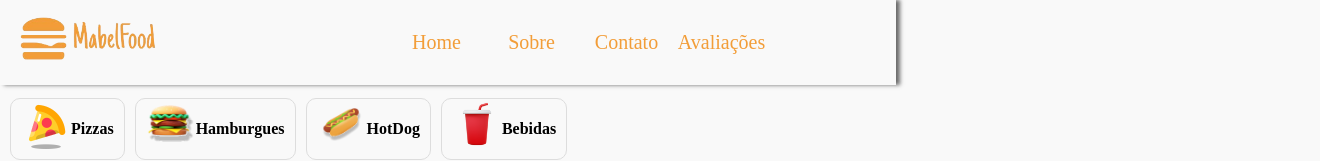
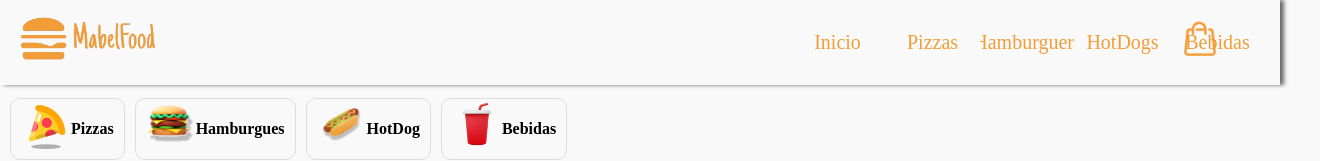
Before and after one commit to MateusProDev/MabelFood, a React (Create React App) app: page / in a window 1280 px wide. Shown: the top 161 px of the page, 1320 px wide, since content can reach past the window. Built offline with nearby package versions, Linux system fonts and the light colour scheme.

Commit message:
add logica da mensagem do carrinho para o whatssap

```diff
--- a/src/components/NavBar.css
+++ b/src/components/NavBar.css
@@ -1,4 +1,3 @@
-/* ... (seus estilos existentes) */
 body {
   margin: 0;
   padding: 0;
@@ -6,12 +5,15 @@ body {
   overflow-x: hidden;
   background-color: #bdc3ff;
 }
+
 .logo-container img {
   width: 150px;
 }
+
 .logo-container img:hover {
   transform: scale(1.05);
 }
+
 .navbar {
   display: flex;
   justify-content: space-between;
@@ -20,7 +22,9 @@ body {
   color: #fff;
   box-shadow: 4px 0 4px #333333b8;
   padding: 5px 15px;
+  position: relative;
 }
+
 .nav-links {
   display: flex;
   padding: 0;
@@ -29,21 +33,21 @@ body {
 
 .navbar li {
   display: flex;
-  flex-direction: column; /* Para centralizar verticalmente */
+  flex-direction: column;
   align-items: center;
   margin: 0;
   width: 95px;
-  overflow: hidden; /* Evita que o texto ultrapasse o tamanho do li */
+  overflow: hidden;
 }
 
 .navbar li a {
   text-decoration: none;
-  font-size: 20px; /* Tamanho original */
+  font-size: 20px;
   color: #f29d38;
   display: flex;
   text-align: center;
-  align-items: center; /* Centralizar verticalmente o texto */
-  height: 100%; /* Preenche toda a altura do li */
+  align-items: center;
+  height: 100%;
 }
 
 .navbar li a:hover {
@@ -54,9 +58,11 @@ body {
 .nav-links-mobile {
   display: none;
 }
+
 .social-links {
   display: flex;
 }
+
 .social-links-icon {
   display: flex;
   padding: 0;
@@ -66,6 +72,7 @@ body {
 .van-links ul {
   display: flex;
 }
+
 .menu-icon {
   display: none; /* Inicialmente esconda o ícone do menu em telas maiores */
   cursor: pointer;
@@ -80,75 +87,61 @@ body {
   transition: 0.4s;
 }
 
+.boxCar {
+  cursor: pointer;
+  position: absolute;
+  right: 20px;
+  top: 50%;
+  transform: translateY(-50%);
+}
+
+.cart-icon {
+  width: 40px;
+  transition: transform 0.3s ease-in-out;
+}
+
+.cart-icon:hover {
+  transform: scale(1.1);
+}
+
 /* Estilos responsivos */
 @media (max-width: 768px) {
   .menu-icon {
-    display: block; /* Mostrar o ícone do menu em telas menores */
+    display: block !important; /* Mostrar o ícone do menu em telas menores */
+    padding: 0;
   }
-  .boxCar {
-    display: flex;
-    align-items: center;
-  }
-  .boxCar img {
-    width: 40px;
-    padding-right: 15px;
-  }
-  .boxCar img:hover {
-    transform: scale(1.05);
-  }
+
   .nav-links,
   .social-links {
     display: none; /* Ocultar links de navegação inicialmente em telas menores */
     flex-direction: column;
-    /* Adiciona uma transição suave para a propriedade opacity */
     opacity: 0;
     transition: opacity 1s ease-out;
     position: absolute;
-    top: 86px; /* Ajuste conforme necessário */
+    top: 60px; /* Ajuste conforme necessário */
     left: 0;
     width: 100%;
     padding: 10px;
     box-shadow: 4px 4px 4px rgba(0, 0, 0, 0.1);
     z-index: 1;
   }
-  .nav-links {
-    display: none;
+
+  .nav-links.open {
+    display: flex; /* Mostrar links quando o menu estiver aberto */
+    opacity: 1; /* Torna os links visíveis */
+    background-color: #f9f9f9;
   }
+
   .navbar li {
-    display: flex;
+    display: block;
+    margin: 5px 10px 5px 20px;
+    padding: 5px;
   }
-  .navbar li a {
-    text-align: left;
-    width: 50px;
-  }
+
   .nav-links-mobile {
     display: block;
-    margin: 20px 0 0 -70px;
-    text-align: center;
-  }
-  .nav-links-mobile li {
-    width: 150px;
-    height: 10px;
-    font-size: 22px;
-    font-family: Helvetica, sans-serif;
-    padding: 20px 5px;
-    text-align: left;
   }
 
-  .nav-links-mobile li a {
-    text-decoration: none;
-    color: #f29d38;
-    text-align: left;
-  }
-  .nav-links-mobile li a:hover {
-    text-decoration: none;
-    color: #8c0000;
-  }
-  .social-links-icon {
-    position: absolute;
-    bottom: 30px;
-    margin-left: 20px;
-  }
   .social-links.open {
     display: flex; /* Mostrar links quando o menu estiver aberto */
     opacity: 1; /* Torna os links visíveis */
@@ -165,25 +158,31 @@ body {
   .menu-line:nth-child(3).open {
     transform: rotate(45deg) translate(-5px, -6px);
   }
+}
+
 /* Estilos específicos para o carrinho */
+.boxCar{
+  margin-right: 40px;
+}
 .carinho_compras {
   background-color: #ffffff;
+  margin: 0;
   padding: 20px;
   color: #f29d38;
   position: absolute;
-    top: 212px; /* Posição apropriada para que o carrinho apareça abaixo do cabeçalho */
+  top: -10px; /* Posição apropriada para que o carrinho apareça abaixo do cabeçalho */
   right: 0;
-    width: 100%;
+  left: 0;
+  width: 100%; /* Defina uma largura apropriada para o carrinho */
   box-shadow: 0px 5px 2px rgba(0, 0, 0, 0.1);
   border-radius: 5px;
   transition: transform 0.3s ease-in-out;
-    transform: translateY(
-      -100%
-    ); /* Inicialmente, o carrinho estará escondido acima do cabeçalho */
+  transform: translateY(-100%); /* Inicialmente, o carrinho estará escondido acima do cabeçalho */
+  z-index: 1;
 }
 
 .carinho_compras.open {
-    transform: translateY(0); /* Mostra o carrinho quando estiver aberto */
+  transform: translateY(100px); /* Mostra o carrinho quando estiver aberto */
 }
 
 .carrinho-itens {
@@ -192,12 +191,34 @@ body {
 }
 
 .total-carrinho {
-    margin-top: 10px;
+  margin: 20px 400px 10px 0;
+  box-sizing: border-box;
   text-align: center;
+  font-size: 22px;
+  color: #8c0000;
 }
 
 .total-carrinho strong {
   font-weight: bold;
 }
+#titleCar{
+  margin-top: -10px;
+  font-size: 22px;
+  color: #333;
+}
+.priceCar{
+  font-size: 20px;
+  padding: 10px;
+}
+.btnCar{
+  padding: 7px 10px;
+  border: none;
+  background-color: #f29d38;
+  color: #f9f9f9;
+  border-radius: 5px;
+}
+.btnCar:hover{
+  transform: scale(1.05);
+  background-color: #8c0000;
 
 }
--- a/src/components/NavBar.jsx
+++ b/src/components/NavBar.jsx
@@ -11,45 +11,53 @@ const NavBar = ({ cart, total }) => {
     setCartOpen(false); // Fecha o carrinho quando o menu é aberto
   };
 
+  const handleCartToggle = () => {
+    setCartOpen(!isCartOpen);
+    setMenuOpen(false); // Fecha o menu quando o carrinho é aberto
+  };
+
+  const handleFinalizePurchase = () => {
+    const message = cart.map(item => `${item.name} - R$${item.price.toFixed(2)}`).join("\n");
+    const totalValue = Number(total).toFixed(2); // Corrigido para garantir que total seja um número
+    const whatsappMessage = `Pedido:\n${message}\n\nTotal: R$${totalValue}`;
+    const whatsappUrl = `https://api.whatsapp.com/send?phone=5585991470709&text=${encodeURIComponent(whatsappMessage)}`;
+    window.open(whatsappUrl, "_blank");
+  };
+
   return (
     <nav className={`navbar ${isMenuOpen ? "open" : ""}`}>
       <div className="logo-container">
         <img src="./img/Logo.png" alt="Logo" className="logo" />
       </div>
-      <div className="boxCar">
-
-        <div className="menu-icon" onClick={handleMenuToggle}>
-          <img
-          src="./img/ShoppingBag.png"
-          alt="CAR"
-        />
-        </div>
-      </div>
       <ul className={`nav-links ${isMenuOpen ? "open" : ""}`}>
         <li>
-          <Link to="/">Home</Link>
+          <Link to="/">Inicio</Link>
         </li>
         <li>
-          <Link to="/about">Sobre</Link>
+          <Link to="/about">Pizzas</Link>
         </li>
         <li>
-          <Link to="/contact">Contato</Link>
+          <Link to="/contact">Hamburguers</Link>
         </li>
         <li>
-          <Link to="/avaliações">Avaliações</Link>
+          <Link to="/contact">HotDogs</Link>
+        </li>
+        <li>
+          <Link to="/avaliações">Bebidas</Link>
         </li>
       </ul>
-      <div className={`social-links ${isMenuOpen ? "open" : ""}`}>
-        <div className="nav-links-mobile">
+      <div className="boxCar" onClick={handleCartToggle}>
+        <img src="./img/ShoppingBag.png" alt="Cart" className="cart-icon" />
+      </div>
       <section className={`carinho_compras ${isCartOpen ? "open" : ""}`}>
-            <h2>Carrinho</h2>
+        <h2 id="titleCar">Carrinho</h2>
         <div className="carrinho-itens" id="carrinho-tbody">
           {cart.length === 0 ? (
-                <p>Seu carrinho está vazio</p>
+            <p className="priceCar">Seu carrinho está vazio</p>
           ) : (
             cart.map((item, index) => (
               <div key={index}>
-                    <span>
+                <span className="priceCar">
                   {item.name} - R${item.price.toFixed(2)}
                 </span>
               </div>
@@ -57,14 +65,17 @@ const NavBar = ({ cart, total }) => {
           )}
         </div>
         <div className="total-carrinho">
-              <strong>Total</strong>
-              <span id="total-carrinho">R${total}</span>
+          <strong>Total:</strong>
+          <span id="total-carrinho">{" R$" + Number(total).toFixed(2)}</span>
         </div>
-            <button type="button" onClick={() => alert("Compra Finalizada!")}>
+        <button className="btnCar" type="button" onClick={handleFinalizePurchase}>
           Finalizar Compra
         </button>
       </section>
-        </div>
+      <div className="menu-icon" onClick={handleMenuToggle}>
+        <div className="menu-line"></div>
+        <div className="menu-line"></div>
+        <div className="menu-line"></div>
       </div>
     </nav>
   );
--- a/src/index.css
+++ b/src/index.css
@@ -3,8 +3,7 @@ body{
   background-color: #f9f9f9 !important;
 }
 .mainConteudo{
-  width: 70% !important;
-
+  width: 100% !important;
 }
 @media (max-width: 768px) {
   .mainConteudo{
```
Lines whose indentation alone changed are shown as unchanged.
